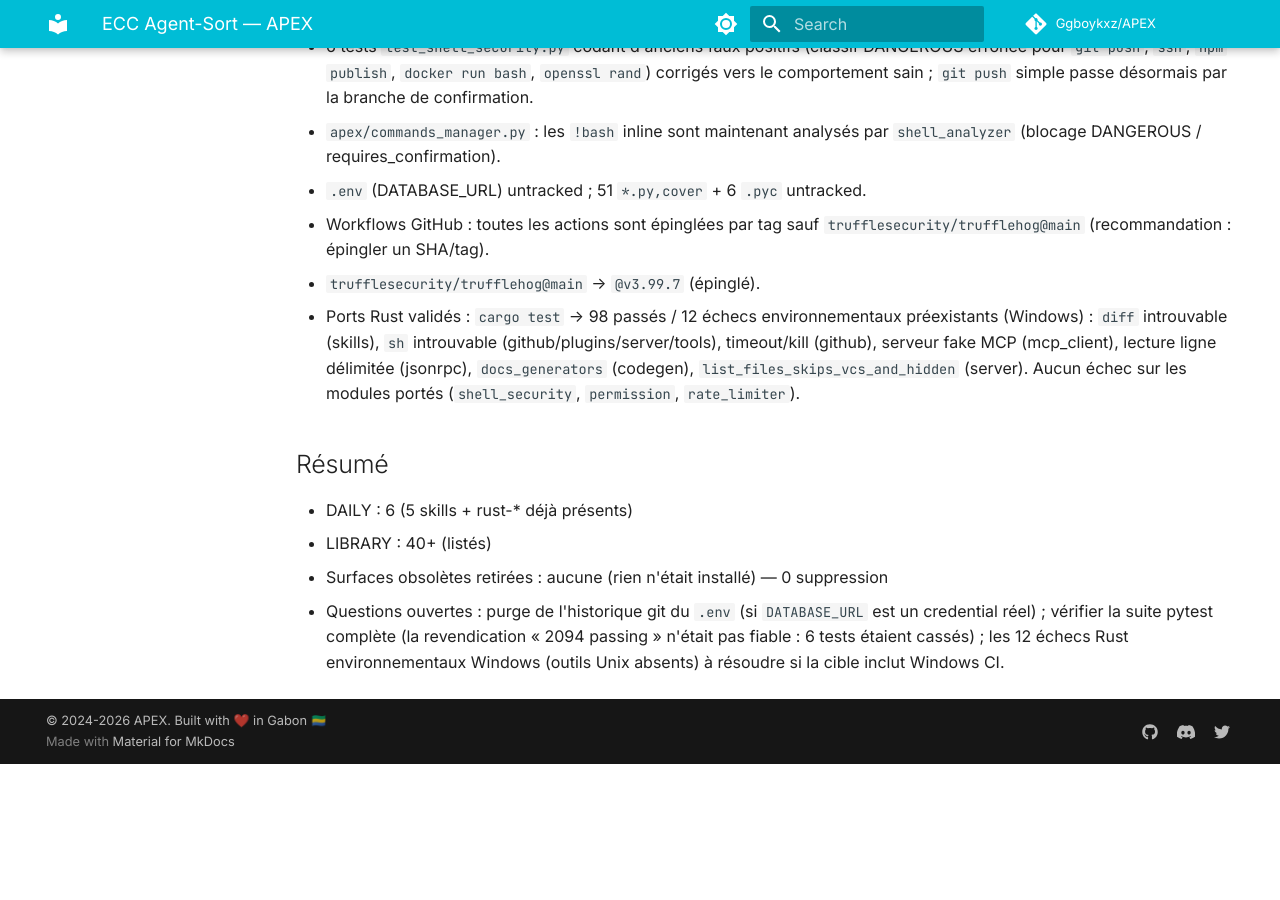
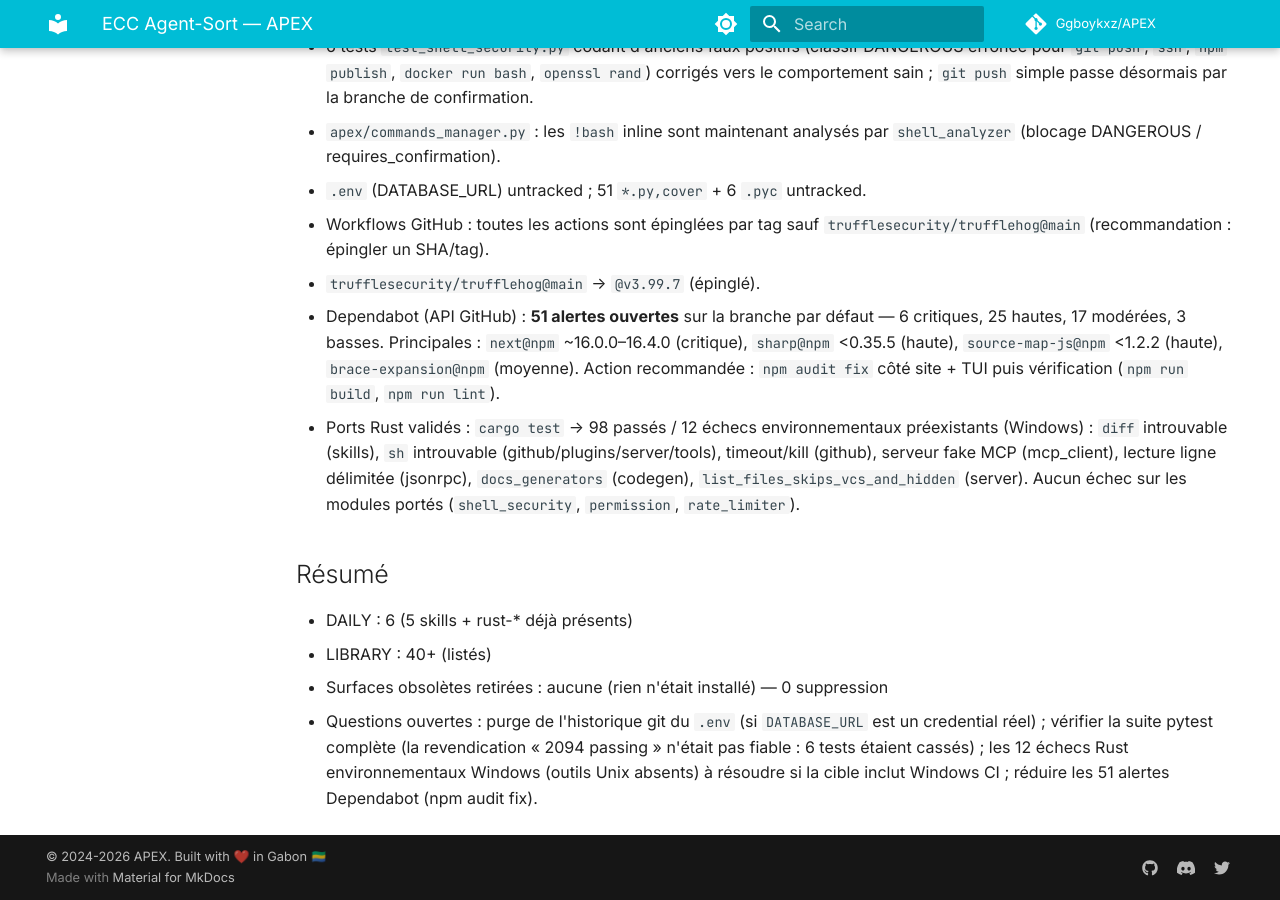
Before and after one commit to Ggboykxz/APEX, an MkDocs documentation site: the page built from docs/ecc-agent-sort.md, in a window 1280 px wide and 900 px high, scrolled down 2871 px. Built offline with MkDocs 1.6.1 and Material for MkDocs 9.7.7, drawn with Linux system fonts in a browser that asks for light colours; comment, search, counter and statistics services are not loaded; the version menu is left out; before the commit the page ends 3635 px from its top, so only the background shows below that.

Commit message:
docs: record dependabot alert inventory in audit report

```diff
--- a/docs/ecc-agent-sort.md
+++ b/docs/ecc-agent-sort.md
@@ -71,6 +71,12 @@
 - Workflows GitHub : toutes les actions sont épinglées par tag sauf
   `trufflesecurity/trufflehog@main` (recommandation : épingler un SHA/tag).
 - `trufflesecurity/trufflehog@main` → `@v3.99.7` (épinglé).
+- Dependabot (API GitHub) : **51 alertes ouvertes** sur la branche par défaut
+  — 6 critiques, 25 hautes, 17 modérées, 3 basses. Principales :
+  `next@npm` ~16.0.0–16.4.0 (critique), `sharp@npm` <0.35.5 (haute),
+  `source-map-js@npm` <1.2.2 (haute), `brace-expansion@npm` (moyenne).
+  Action recommandée : `npm audit fix` côté site + TUI puis vérification
+  (`npm run build`, `npm run lint`).
 - Ports Rust validés : `cargo test` → 98 passés / 12 échecs environnementaux
   préexistants (Windows) : `diff` introuvable (skills), `sh` introuvable
   (github/plugins/server/tools), timeout/kill (github), serveur fake MCP
@@ -87,4 +93,4 @@
   est un credential réel) ; vérifier la suite pytest complète (la revendication
   « 2094 passing » n'était pas fiable : 6 tests étaient cassés) ; les 12
   échecs Rust environnementaux Windows (outils Unix absents) à résoudre si la
-  cible inclut Windows CI.
+  cible inclut Windows CI ; réduire les 51 alertes Dependabot (npm audit fix).
```
